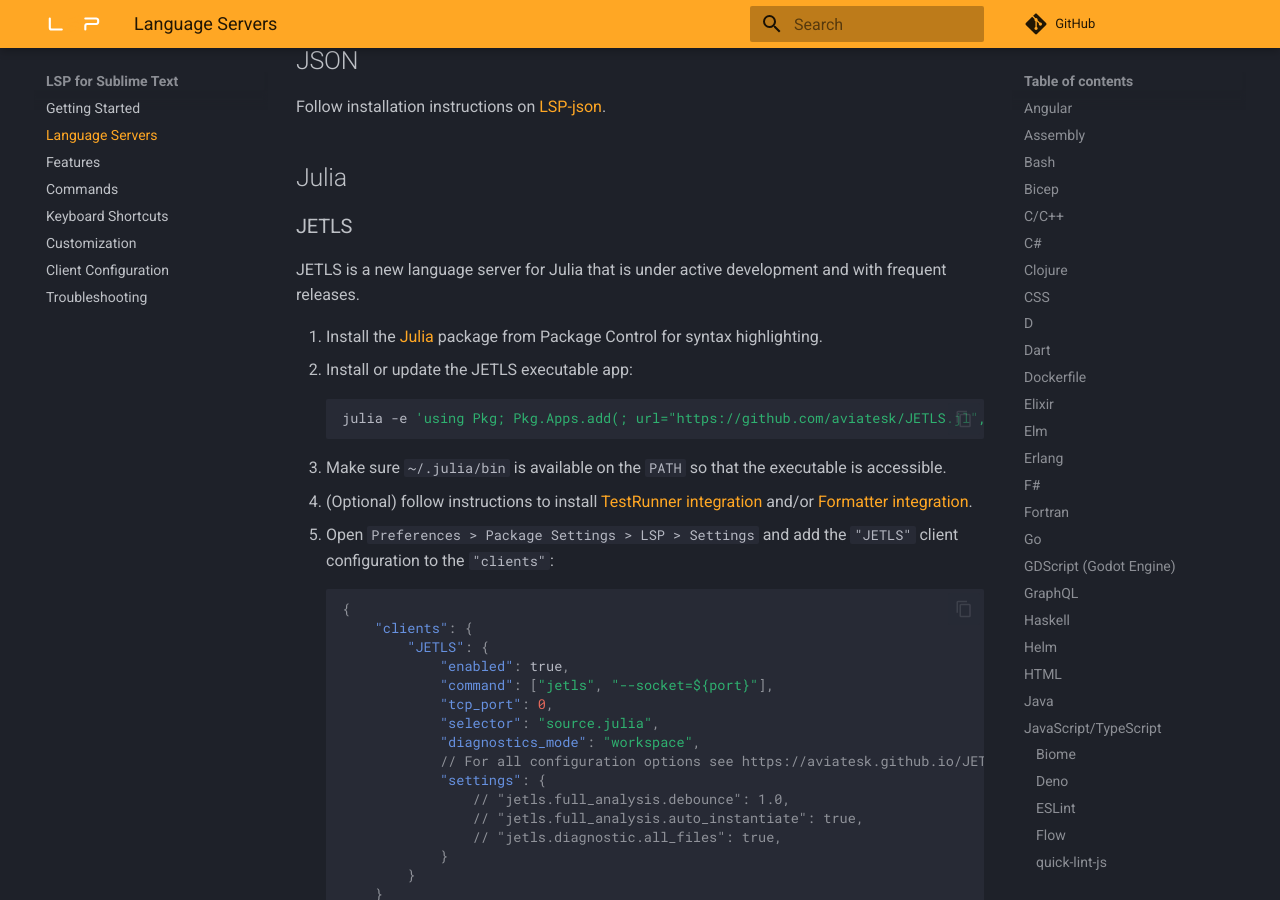
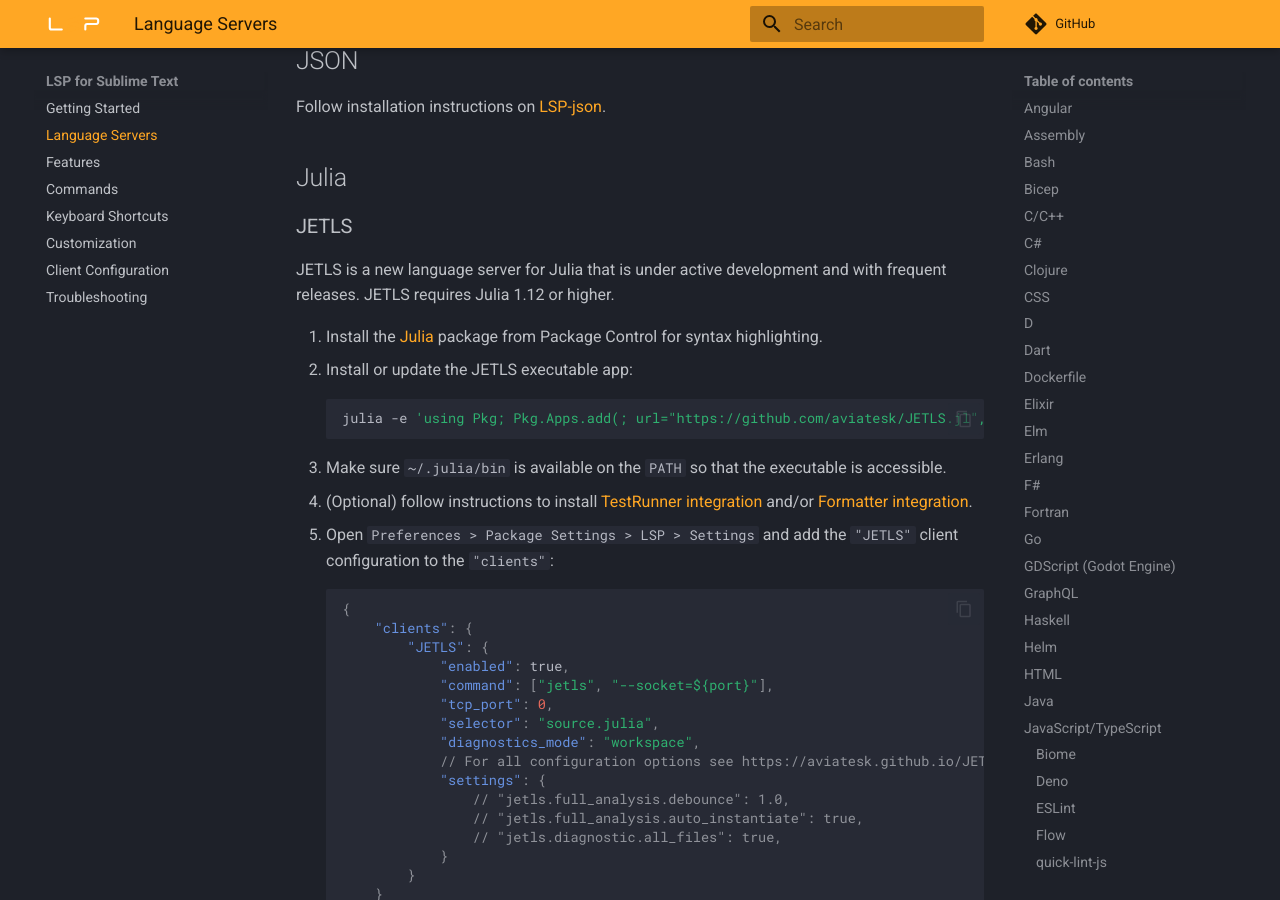
Before and after one commit to sublimelsp/LSP, an MkDocs documentation site: the page built from docs/src/language_servers.md, in a window 1280 px wide and 900 px high, scrolled down 7976 px. Built offline with MkDocs 1.6.1 and Material for MkDocs 9.7.7, drawn with Linux system fonts in a browser that asks for light colours; comment, search, counter and statistics services are not loaded.

Commit message:
Also add Julia version requirement

```diff
--- a/docs/src/language_servers.md
+++ b/docs/src/language_servers.md
@@ -318,6 +318,7 @@
 ### JETLS
 
 JETLS is a new language server for Julia that is under active development and with frequent releases.
+JETLS requires Julia 1.12 or higher.
 
 1. Install the [Julia](https://packages.sublimetext.io/packages/Julia) package from Package Control for syntax highlighting.
 2. Install or update the JETLS executable app:
```
